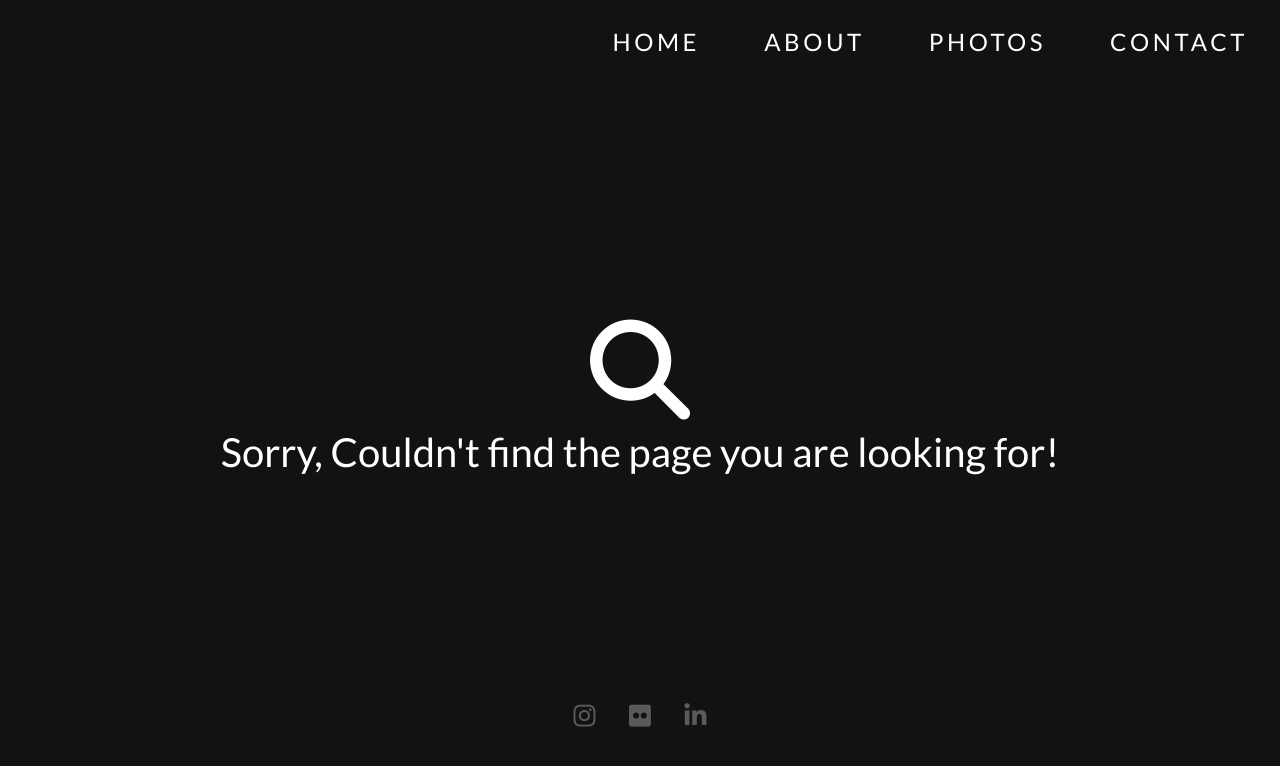
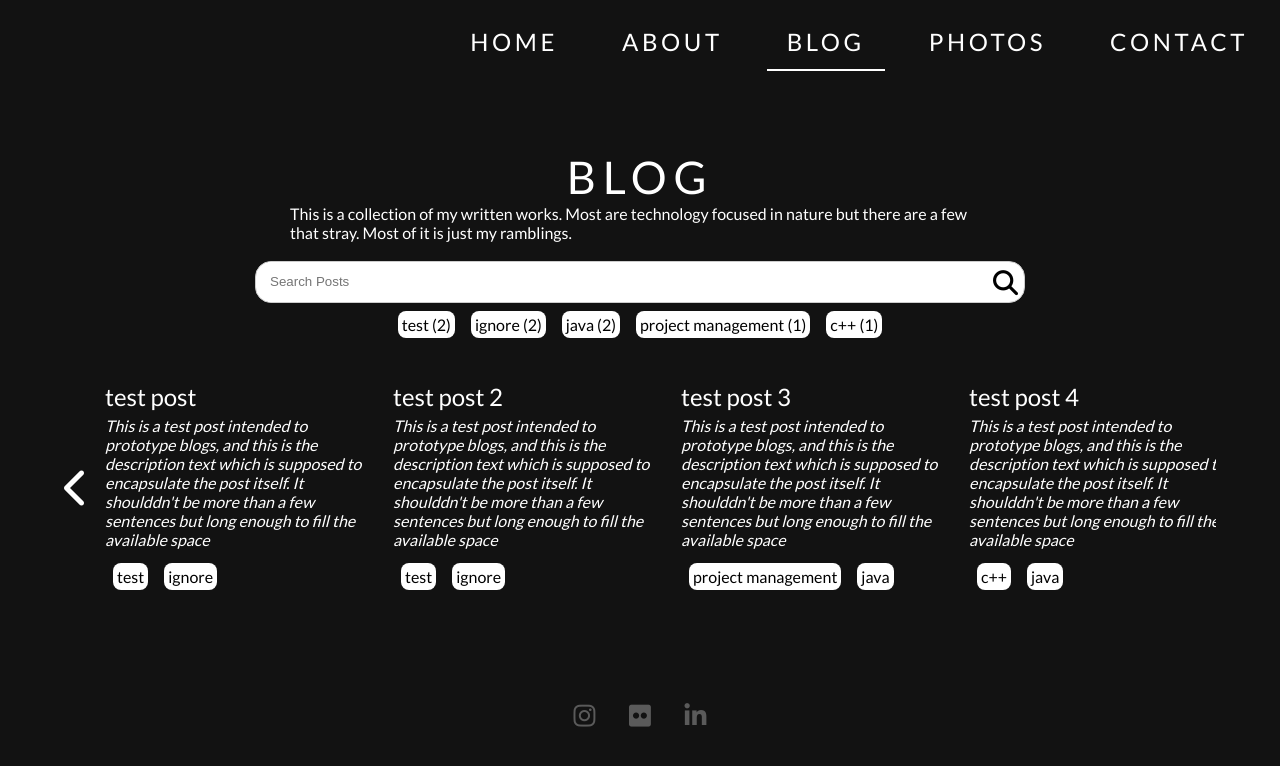
Before and after one commit to Sidetrail/sidetrail-io, a React (Create React App) app: page /blog in a window 1280 px wide. Before the commit this address led to /404. Shown: the top 766 px of the page. Built offline with nearby package versions, Linux system fonts and the light colour scheme.

Commit message:
added better styling to carosel for photo page

```diff
--- a/public/blog/index.json
+++ b/public/blog/index.json
@@ -3,8 +3,35 @@
         "id":"1",
         "title": "test post",
         "tags":["test","ignore"],
-        "originalPostDate": "",
-        "lastUpdatedDate": "",
+        "originalPostDate": "2021-07-13T17:53:36.315Z",
+        "lastUpdatedDate": "2021-07-13T17:53:36.315Z",
+        "summary": "This is a test post intended to prototype blogs, and this is the description text which is supposed to encapsulate the post itself. It shoulddn't be more than a few sentences but long enough to fill the available space",
+        "url":"test_post"
+    },
+    {
+        "id":"2",
+        "title": "test post 2",
+        "tags":["test","ignore"],
+        "originalPostDate": "2021-07-13T17:53:36.315Z",
+        "lastUpdatedDate": "2021-07-13T17:53:36.315Z",
+        "summary": "This is a test post intended to prototype blogs, and this is the description text which is supposed to encapsulate the post itself. It shoulddn't be more than a few sentences but long enough to fill the available space",
+        "url":"test_post_2"
+    },
+    {
+        "id":"3",
+        "title": "test post 3",
+        "tags":["project management","java"],
+        "originalPostDate": "2021-07-13T17:53:36.315Z",
+        "lastUpdatedDate": "2021-07-13T17:53:36.315Z",
+        "summary": "This is a test post intended to prototype blogs, and this is the description text which is supposed to encapsulate the post itself. It shoulddn't be more than a few sentences but long enough to fill the available space",
+        "url":"test_post_3"
+    },
+    {
+        "id":"4",
+        "title": "test post 4",
+        "tags":["c++","java"],
+        "originalPostDate": "2021-07-13T17:53:36.315Z",
+        "lastUpdatedDate": "2021-07-13T17:53:36.315Z",
         "summary": "This is a test post intended to prototype blogs, and this is the description text which is supposed to encapsulate the post itself. It shoulddn't be more than a few sentences but long enough to fill the available space",
         "url":"test_post"
     }
--- a/src/App.scss
+++ b/src/App.scss
@@ -11,3 +11,13 @@ body {
     width:100%;
     height: 100vh;
 }
+
+.unbutton{
+    background: none;
+	color: inherit;
+	border: none;
+	padding: 0;
+	font: inherit;
+	cursor: pointer;
+	outline: inherit;
+}
--- a/src/components/AlbumCard/AlbumCard.scss
+++ b/src/components/AlbumCard/AlbumCard.scss
@@ -1,6 +1,8 @@
 
 .albumCard {
     position: relative;
+    display: flex;
+    flex: none;
     -webkit-background-size: cover;
     -moz-background-size: cover;
     -o-background-size: cover;
@@ -11,6 +13,7 @@
     overflow: hidden;
     .fadedCover{
         background-color: #12121281;
+        width: 100%;
         height: 100%;
         display:flex;
         flex-direction: column;
--- a/src/components/BlogPostSummary/BlogPostSummaryCard.js
+++ b/src/components/BlogPostSummary/BlogPostSummaryCard.js
@@ -1,13 +1,28 @@
 import React from 'react';
+import { useHistory } from 'react-router-dom';
 import './BlogPostSummaryCard.scss';
 
-const BlogPostSummary = ({ post }) => (
-  <div className="blogPostSummary">
-    <div>{post.title}</div>
-    <div>{post.summary}</div>
-    <div>{post.tags}</div>
-  </div>
-);
+const BlogPostSummary = ({ post }) => {
+  const history = useHistory();
+  return (
+    <button
+      className="unbutton blogPostSummary"
+      onClick={() => {
+        history.push(post.url);
+      }}
+    >
+      <div className="blogTitle">{post.title}</div>
+      <em className="blogSummary">{post.summary}</em>
+      <div className="tagHolder">
+        {post.tags.map(tag => (
+          <div className="blogTag" key={tag}>
+            {tag}
+          </div>
+        ))}
+      </div>
+    </button>
+  );
+};
 
 const convertTitleToUrl = title => title.replace(' ', '_').toLowerCase();
 
--- a/src/components/BlogPostSummary/BlogPostSummaryCard.scss
+++ b/src/components/BlogPostSummary/BlogPostSummaryCard.scss
@@ -5,5 +5,29 @@
     display: flex;
     flex-direction: column;
     justify-content: space-between;
-    padding: 12px;
+    padding: 12px !important;
+
+    .blogTitle{
+        font-size: 24px;
+        font-weight: 500;
+    }
+
+    .blogSummary{
+        text-align: left;
+    }
+
+    .tagHolder{
+        display: flex;
+        .blogTag{
+            background: white;
+            color: black;
+            border-radius: 8px;
+            padding: 4px;
+            margin: 8px;
+        }
+    }
 }
+
+.blogPostSummary:hover{
+    transform: scale(1.1);
+}
--- a/src/components/BlogSummary/BlogSummary.js
+++ b/src/components/BlogSummary/BlogSummary.js
@@ -10,7 +10,10 @@ const BlogSummary = ({ posts }) => {
   return (
     <div className="blogSummary">
       <div className="title">Blog</div>
-      <div>description here</div>
+      <div className="description">
+        This is a collection of my written works. Most are technology focused in nature but there
+        are a few that stray. Most of it is just my ramblings.
+      </div>
       <br />
       <div>
         <div className="searchContainer">
@@ -21,9 +24,11 @@ const BlogSummary = ({ posts }) => {
         </div>
       </div>
       <div className="tagPills">
-        {Object.entries(tags).map(entry => (
-          <div key={entry[0]} className="tagPill">{`${entry[0]} (${entry[1]})`}</div>
-        ))}
+        {Object.entries(tags)
+          .sort((a, b) => b[1] - a[1])
+          .map(entry => (
+            <div key={entry[0]} className="tagPill">{`${entry[0]} (${entry[1]})`}</div>
+          ))}
       </div>
       <div />
       <div className="recentPosts">
--- a/src/components/BlogSummary/BlogSummary.scss
+++ b/src/components/BlogSummary/BlogSummary.scss
@@ -1,6 +1,15 @@
 
 .blogSummary {
-
+    .title{
+        font-size: 45px;
+        letter-spacing: 0.15em;
+        text-transform: uppercase;
+        text-align: center;
+    }
+    .description{
+        margin: auto;
+        max-width: 700px;
+    }
     .searchContainer {
         background-color: white;
         border: 1px solid #ccc!important;
--- a/src/components/Carosel/Carosel.scss
+++ b/src/components/Carosel/Carosel.scss
@@ -4,9 +4,13 @@
     flex-direction: row;
     width: 90vw;
     justify-content: space-between;
+    overflow: hidden;
+    margin: auto;
     .content{
         display: flex;
         flex-direction: row;
+        width: 100%;
+        flex: 0 0 auto;
         overflow-x: scroll;
         overflow-y: hidden;
         padding: 4px;
--- a/src/components/PhotosPage/PhotosPage.js
+++ b/src/components/PhotosPage/PhotosPage.js
@@ -11,11 +11,11 @@ const PhotosPage = props => {
   const [favoritePhotos, setFavoritePhotos] = useState([]);
   const [albumbs, setAlbumbs] = useState([]);
   useEffect(() => {
-    getRecentPhotos().then(data => setRecentPhotos(data && data.photos && data.photos.photo));
-    getAlbums().then(data => setAlbumbs(data && data.photosets && data.photosets.photoset));
-    getFavoritePhotos().then(data =>
-      setFavoritePhotos(data && data.photoset && data.photoset.photo),
+    getRecentPhotos().then(data => setRecentPhotos(data?.photos?.photo));
+    getAlbums().then(data =>
+      setAlbumbs(data?.photosets?.photoset?.sort((a, b) => +b.date_update - a.date_update)),
     );
+    getFavoritePhotos().then(data => setFavoritePhotos(data?.photoset?.photo));
   }, []);
   return (
     <div className="photosPage">
--- a/src/services/navigationTabs.js
+++ b/src/services/navigationTabs.js
@@ -18,11 +18,11 @@ export const navigationTabs = [
     component: withNavBar(AboutPage),
     name: 'About',
   },
-  // {
-  //   url: '/blog',
-  //   component: withNavBar(BlogPage),
-  //   name: 'Blog',
-  // },
+  {
+    url: '/blog',
+    component: withNavBar(BlogPage),
+    name: 'Blog',
+  },
   {
     url: '/photos',
     component: withNavBar(PhotosPage),
```
